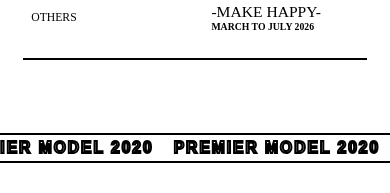
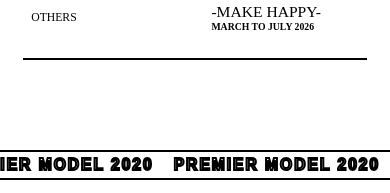
Before and after one commit to zenlucifer/DiorWebsite, a plain HTML site: page index.html in a window 390 px wide. Shown: the part 2452-2645 px from the top of the page. Drawn offline with nearby package versions, Linux system fonts and the light colour scheme; grey boxes are pictures that could not be loaded.

Commit message:
yes abhi just now

```diff
--- a/style.css
+++ b/style.css
@@ -795,6 +795,13 @@ nav h3{
 }
 
 
+#marque {
+
+    margin-top: 2vh;
+    margin-bottom: 2vh;
+
+}
+
 #footer{
     width: 100%;
     height: 100%;
@@ -812,6 +819,7 @@ nav h3{
     height: 90%;
     display: flex;
     flex-wrap:wrap;
+    margin-bottom: 5vh;
 }
 
 #footer-image img{
```
